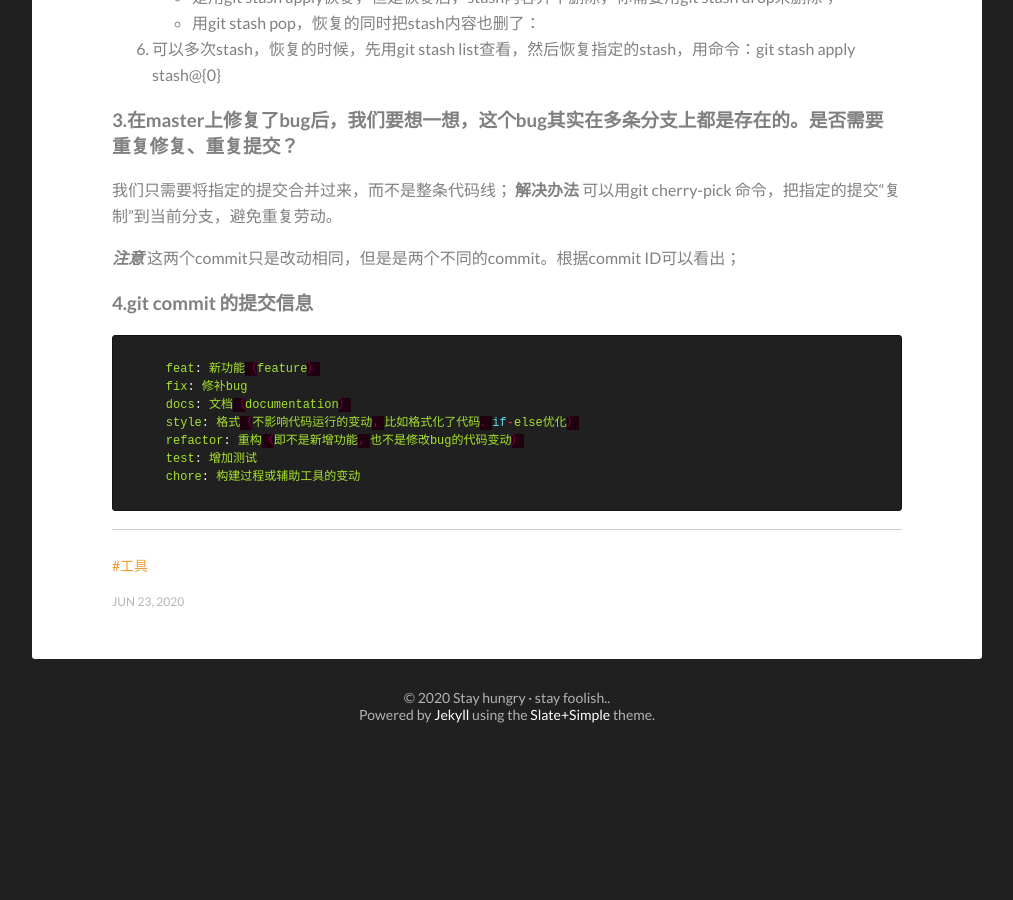
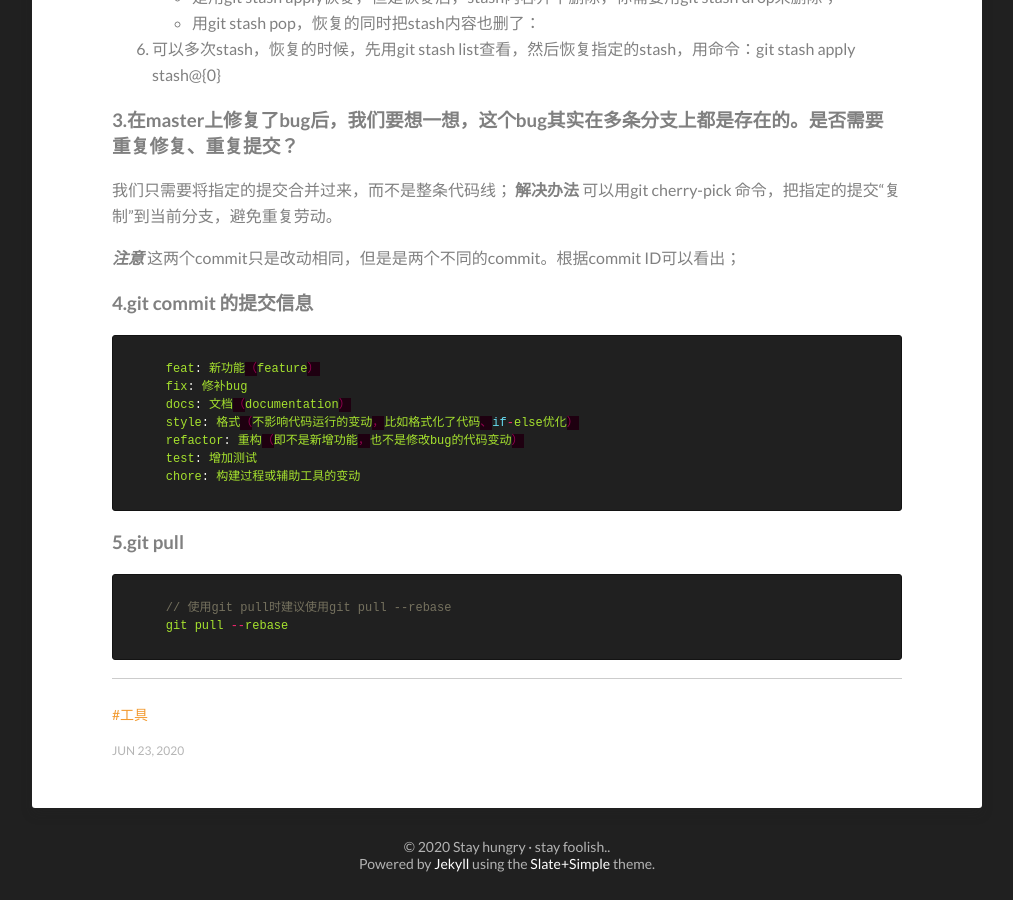
Before and after one commit to zhangjiali0627/zhangjiali0627.github.io, a Jekyll site: the page built from _posts/2020-07-03-git.md, in a window 1280 px wide and 900 px high, scrolled down 8820 px. Shown: the whole window, without its empty margins (133-1146 px from the left). Built offline with Jekyll 4.4.1, drawn with Linux system fonts in a browser that asks for light colours; before the commit the page ends 9571 px from its top, so only the background shows below that.

Commit message:
feat: 增加git使用流程

````diff
--- a/_posts/2020-07-03-git.md
+++ b/_posts/2020-07-03-git.md
@@ -271,3 +271,9 @@ Git是我们现在比较常用的版本管理系统，学会Git是我们每一
     test: 增加测试
     chore: 构建过程或辅助工具的变动
   ```
+
+### 5.git pull
+  ```js
+    // 使用git pull时建议使用git pull --rebase
+    git pull --rebase
+  ```
````
